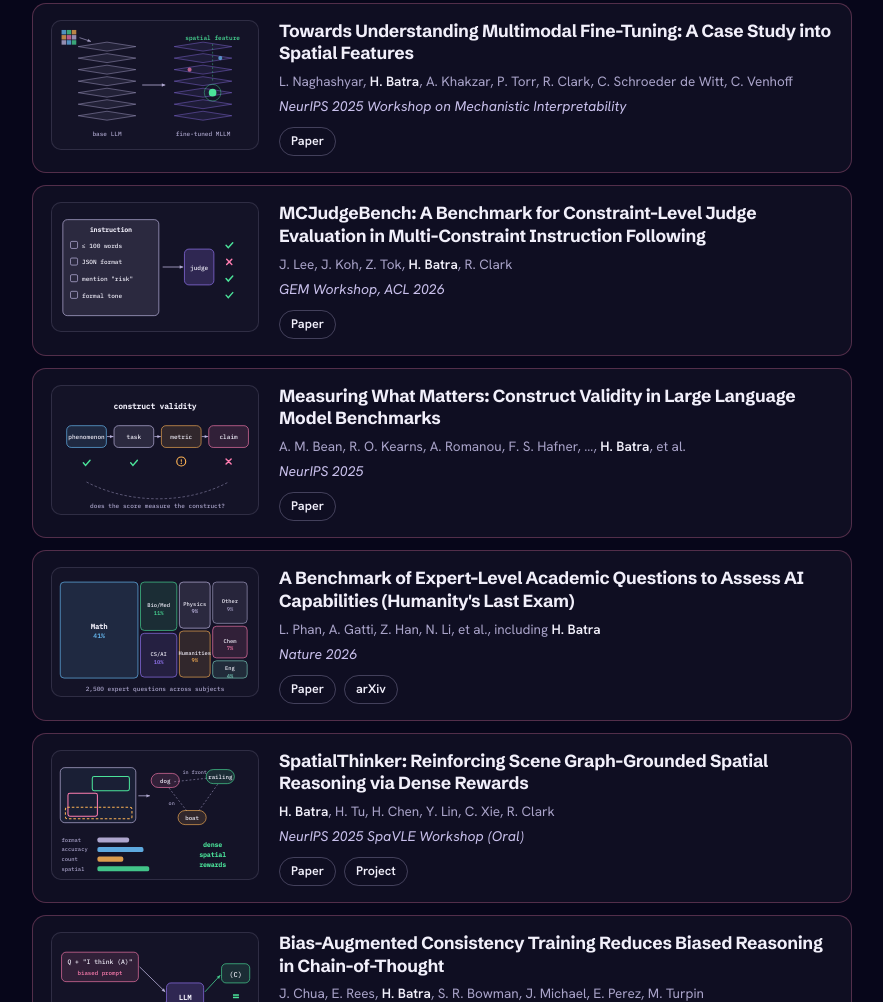
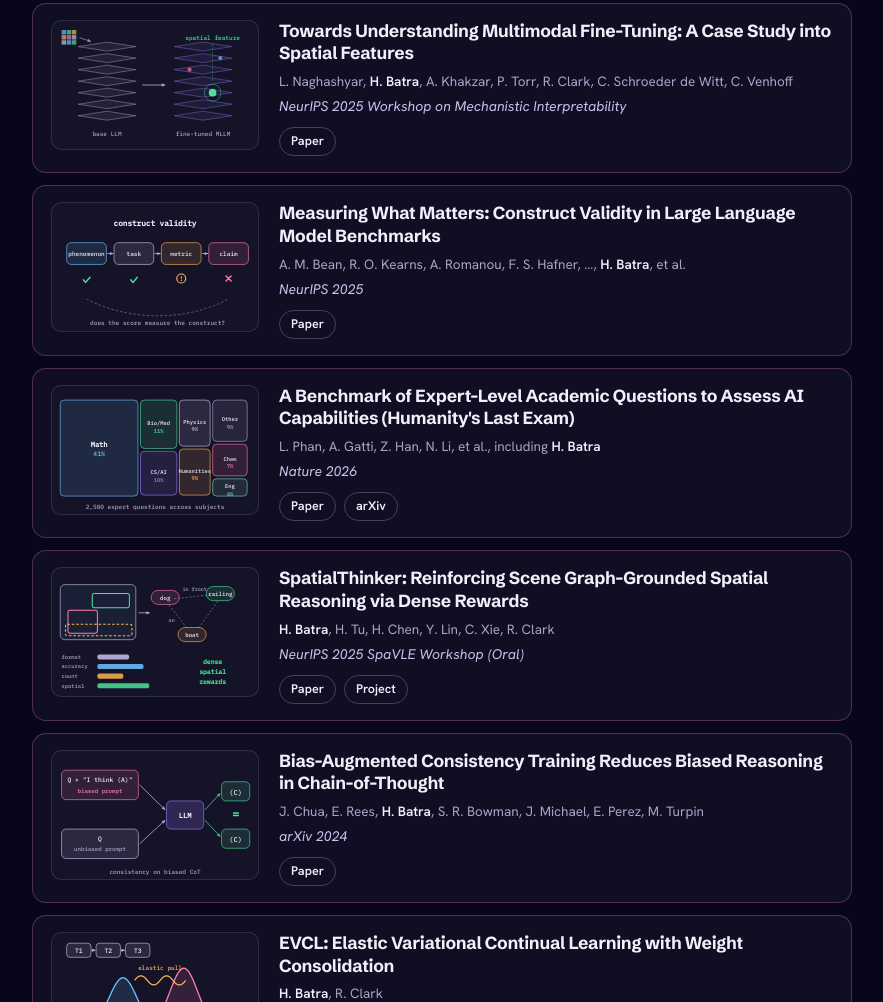
Before and after one commit to hunarbatra/hunarbatra.github.io, a plain HTML site: page index.html in a window 1280 px wide. Shown: the part 2280-3282 px from the top of the page, without its empty margins (316-1199 px from the left). Drawn offline with Linux system fonts and the light colour scheme.

Commit message:
Trim selected publications; add IEEE/Springer to early paper venues

```diff
--- a/index.html
+++ b/index.html
@@ -391,12 +391,12 @@ const AX = 'https://arxiv.org/abs/';
 /* sockets: places. features: papers (plug into the socket where the work was done). questions: current open questions. */
 const N = [
   {id:'early', type:'socket', L:7, x:-60, z:0, label:'Early NLP and chatbots', k:'2020 to 2022', title:'Early research: NLP, chatbots and voice agents', gist:'Conversational agents for tele-health and fake-news detection, summarisation and title generation with transformers, and serverless voice assistants.'},
-  {id:'medbot', type:'paper', L:7, x:-250, z:-50, plug:'early', label:'MedBot', title:'MedBot: Conversational AI powered chatbot for delivering tele-health after COVID-19', k:'ICCES 2020', au:'U. Bharti, D. Bajaj, H. Batra, S. Lalit, S. Lalit, A. Gangwani', link:'https://ieeexplore.ieee.org/abstract/document/9137944/'},
-  {id:'covshorts', type:'paper', L:6, x:-250, z:30, plug:'early', label:'CoVShorts', title:'CoVShorts: news summarization based on deep NLP transformers for SARS-CoV-2', k:'ICRITO 2021', au:'H. Batra, A. Jain, G. Bisht, K. Srivastava, M. Bharadwaj, D. Bajaj, U. Bharti', link:'https://ieeexplore.ieee.org/abstract/document/9596520/'},
-  {id:'voice', type:'paper', L:6, x:120, z:-40, plug:'early', label:'Voice-bot', title:'Serverless deployment of a voice-bot for visually impaired', k:'ACN 2020, published 2021', au:'D. Bajaj, U. Bharti, H. Batra, A. Goel, S. C. Gupta', link:'https://link.springer.com/chapter/10.1007/978-981-33-6173-7_13'},
-  {id:'muce', type:'paper', L:5, x:-300, z:-40, plug:'early', label:'MUCE', title:'MUCE: a multilingual use case model extractor using GPT-3', k:'International Journal of Information Technology, 2022', au:'D. Bajaj, A. Goel, S. C. Gupta, H. Batra', link:'https://link.springer.com/article/10.1007/s41870-022-00884-2'},
+  {id:'medbot', type:'paper', L:7, x:-250, z:-50, plug:'early', label:'MedBot', title:'MedBot: Conversational AI powered chatbot for delivering tele-health after COVID-19', k:'ICCES (IEEE) 2020', au:'U. Bharti, D. Bajaj, H. Batra, S. Lalit, S. Lalit, A. Gangwani', link:'https://ieeexplore.ieee.org/abstract/document/9137944/'},
+  {id:'covshorts', type:'paper', L:6, x:-250, z:30, plug:'early', label:'CoVShorts', title:'CoVShorts: news summarization based on deep NLP transformers for SARS-CoV-2', k:'ICRITO (IEEE) 2021', au:'H. Batra, A. Jain, G. Bisht, K. Srivastava, M. Bharadwaj, D. Bajaj, U. Bharti', link:'https://ieeexplore.ieee.org/abstract/document/9596520/'},
+  {id:'voice', type:'paper', L:6, x:120, z:-40, plug:'early', label:'Voice-bot', title:'Serverless deployment of a voice-bot for visually impaired', k:'ACN (Springer) 2020, published 2021', au:'D. Bajaj, U. Bharti, H. Batra, A. Goel, S. C. Gupta', link:'https://link.springer.com/chapter/10.1007/978-981-33-6173-7_13'},
+  {id:'muce', type:'paper', L:5, x:-300, z:-40, plug:'early', label:'MUCE', title:'MUCE: a multilingual use case model extractor using GPT-3', k:'International Journal of Information Technology (Springer), 2022', au:'D. Bajaj, A. Goel, S. C. Gupta, H. Batra', link:'https://link.springer.com/article/10.1007/s41870-022-00884-2'},
   {id:'fakebot', type:'paper', L:5, x:-130, z:40, plug:'early', label:'CovFakeBot', title:'CovFakeBot: a machine learning based chatbot for COVID-19 fake news detection', k:'International Journal of Artificial Intelligence and Soft Computing, 2022', au:'H. Batra, G. K. Palawat, K. Gupta, Priadarshana, Supragya, D. Bajaj, U. Bharti', link:'https://doi.org/10.1504/IJAISC.2022.126344'},
-  {id:'tigen', type:'paper', L:5, x:40, z:-50, plug:'early', label:'TiGen', title:'TiGen: title generator based on deep NLP transformers for scholarly literature', k:'International Conference on Communication, Networks and Computing, 2022', au:'D. Bajaj, U. Bharti, H. Batra, E. Gupta, Arupriya, S. Singh, T. Negi', link:'https://link.springer.com/chapter/10.1007/978-3-031-43140-1_26'},
+  {id:'tigen', type:'paper', L:5, x:40, z:-50, plug:'early', label:'TiGen', title:'TiGen: title generator based on deep NLP transformers for scholarly literature', k:'International Conference on Communication, Networks and Computing (Springer), 2022', au:'D. Bajaj, U. Bharti, H. Batra, E. Gupta, Arupriya, S. Singh, T. Negi', link:'https://link.springer.com/chapter/10.1007/978-3-031-43140-1_26'},
   {id:'protein', type:'paper', L:5, x:300, z:30, label:'Protein LMs', title:"Protein Language Representation Learning to Predict SARS-CoV-2 Mutational Landscape", k:'MSc Thesis, University of Oxford, 2022', au:'H. Batra. Supervised by Dr. Peter Minary', link:'https://ora.ox.ac.uk/objects/uuid:a02856b7-8318-40f1-8478-366a47264ab0', ll:'Thesis'},
   {id:'mats', type:'socket', L:5, x:180, z:-60, label:'SERI MATS', k:'Nov 2022 to Sep 2023', title:'SERI MATS scholar, cohorts 3 and 4', gist:'Entered AI safety research.'},
   {id:'phd', type:'socket', L:4, x:-280, z:-10, label:'PhD, Oxford PIXL', k:'University of Oxford', title:'PhD Computer Science, PIXL Lab', gist:'AI interpretability and control, supervised by Prof. Ronald Clark.'},
@@ -529,7 +529,7 @@ window.__atlasTheme=()=>{ readTheme(); draw(); };
 
 /* ---------- publications ---------- */
 const papers = N.filter(n=>n.type==='paper');
-const SEL = ['mmdiff','medmarks','cmt','lps','survey','mmft','mcj','mwm','hle','spatial','bct','evcl','protein'];
+const SEL = ['mmdiff','medmarks','cmt','lps','survey','mmft','mwm','hle','spatial','bct','evcl','protein'];
 const YR = n => (n.k.match(/20\d\d/g)||['']).pop();
 const fw=document.getElementById('filters'), pw=document.getElementById('pubs'); let mode='sel';
 function card(n,selc){ const L=linksOf(n); return `<article class="card pub${selc?' sel':''}"><div class="th">${thumbHTML(n.id)}</div><div><h3>${n.title}</h3>${n.au?`<p class="au">${n.au.replace(/H\. Batra/,m=>'<b>'+m+'</b>')}</p>`:''}<p class="v">${n.k}</p>
```
